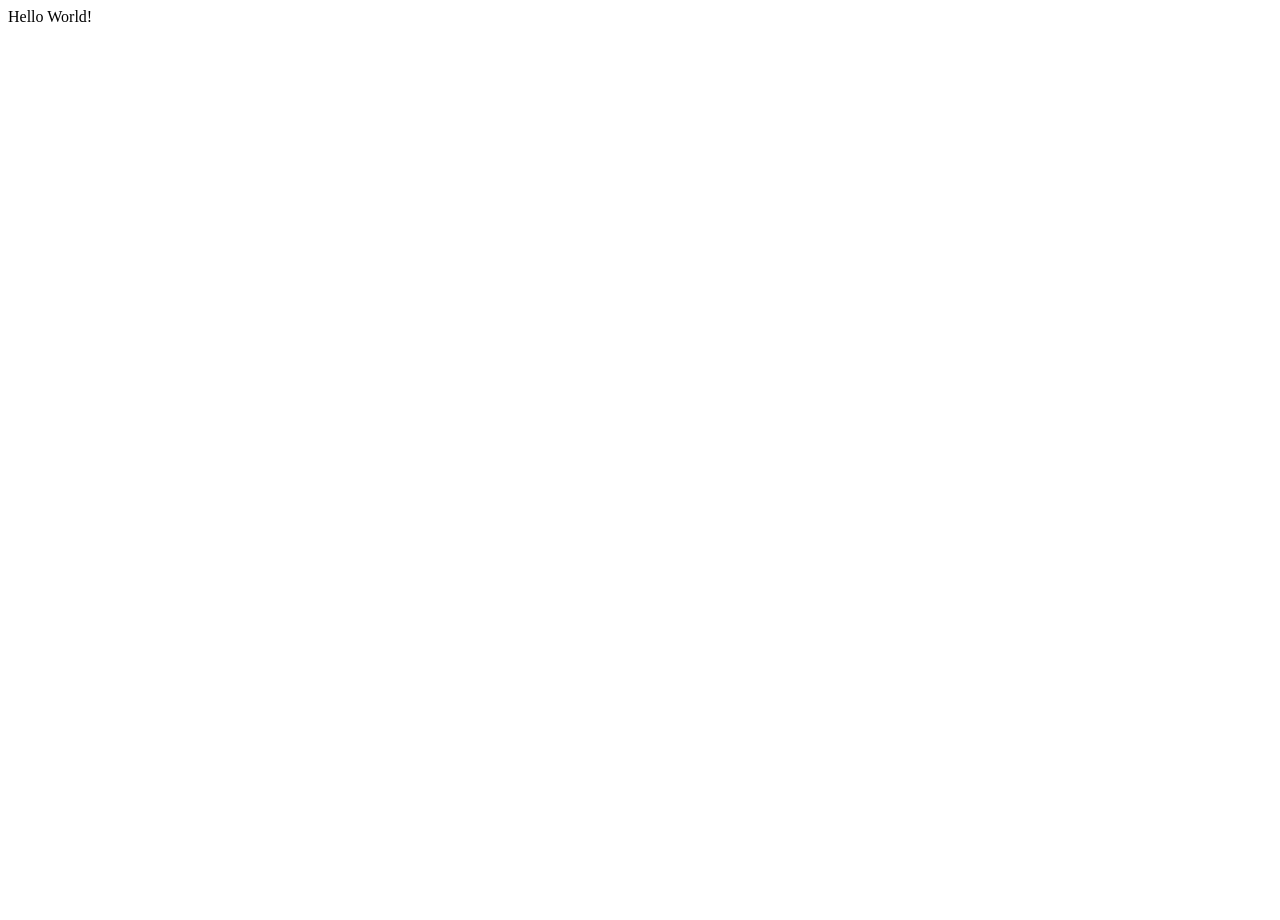
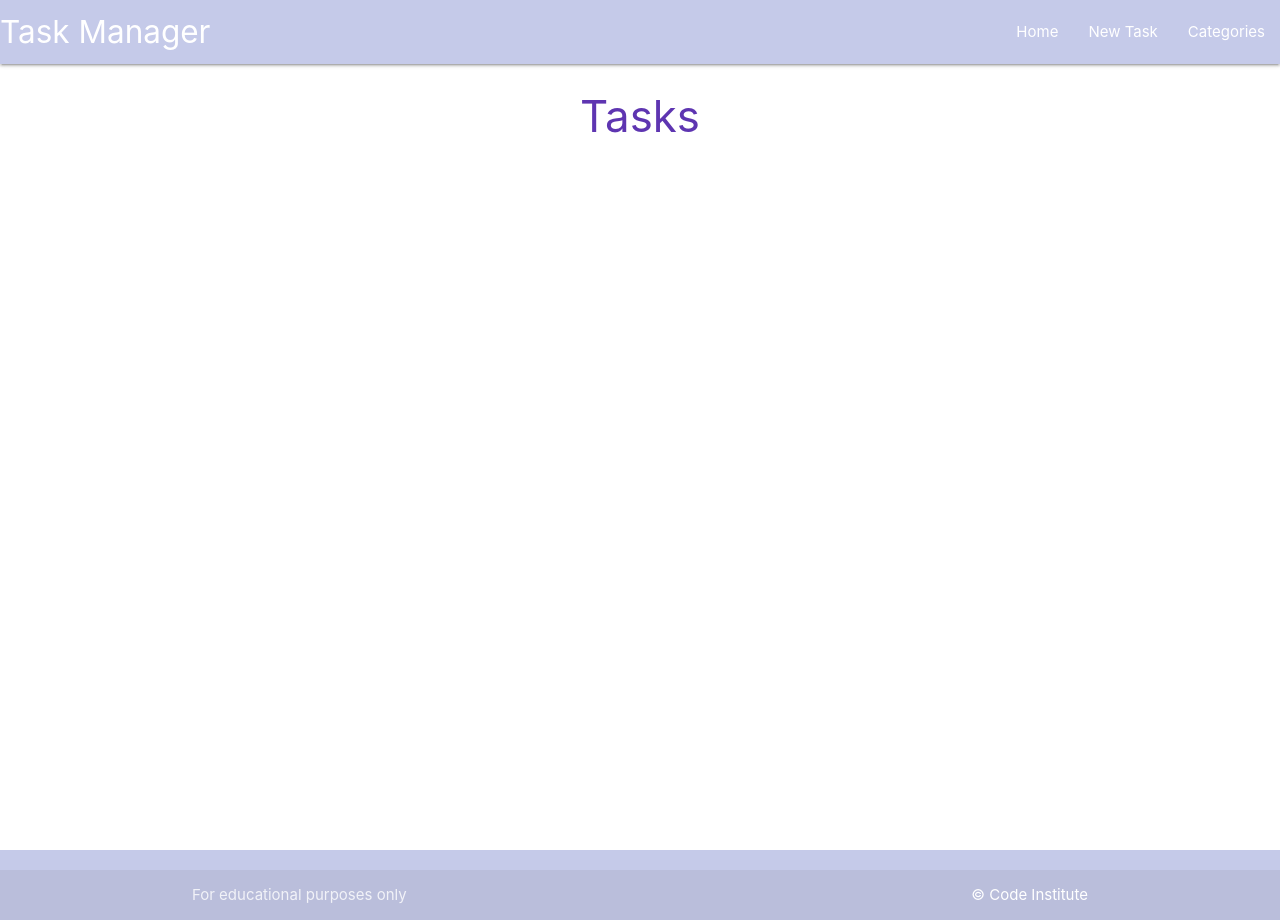
Before and after one commit to Dayana-N/task-manager, a Flask app: page / in a window 1280 px wide. Before the commit the page is almost empty. Run offline with Flask 3, Linux system fonts and the light colour scheme.

Commit message:
create base template and connect css, js, materialize and font awesome

```diff
--- a/taskmanager/routes.py
+++ b/taskmanager/routes.py
@@ -5,4 +5,4 @@ from taskmanager.models import Category, Task
 
 @app.route('/')
 def home():
-    return render_template('base.html')
+    return render_template('tasks.html')
--- /dev/null
+++ b/taskmanager/static/css/style.css
@@ -0,0 +1,9 @@
+body {
+    display: flex;
+    min-height: 100vh;
+    flex-direction: column;
+  }
+
+  main {
+    flex: 1 0 auto;
+  }
--- /dev/null
+++ b/taskmanager/static/js/script.js
@@ -0,0 +1,4 @@
+document.addEventListener('DOMContentLoaded', function() {
+    let sidenav = document.querySelectorAll('.sidenav');
+    M.Sidenav.init(sidenav);
+  });
--- a/taskmanager/templates/base.html
+++ b/taskmanager/templates/base.html
@@ -4,9 +4,49 @@
     <meta charset="UTF-8">
     <meta http-equiv="X-UA-Compatible" content="IE=edge">
     <meta name="viewport" content="width=device-width, initial-scale=1.0">
+    <link rel="stylesheet" href="https://cdnjs.cloudflare.com/ajax/libs/font-awesome/5.15.3/css/all.min.css"
+    integrity="sha512-iBBXm8fW90+nuLcSKlbmrPcLa0OT92xO1BIsZ+ywDWZCvqsWgccV3gFoRBv0z+8dLJgyAHIhR35VZc2oM/gI1w=="
+    crossorigin="anonymous" referrerpolicy="no-referrer">
+    <link rel="stylesheet" href="https://cdnjs.cloudflare.com/ajax/libs/materialize/1.0.0/css/materialize.min.css" type="text/css">
+    <link rel="stylesheet" href="{{ url_for('static', filename='css/style.css') }}" type="text/css">
     <title>Task Manager</title>
 </head>
 <body>
-    Hello World!
+    <header>
+        <nav class="indigo lighten-4">
+            <div class="nav-wrapper">
+              <a href="{{ url_for('home') }}" class="brand-logo">Task Manager</a>
+              <a href="#" data-target="mobile-demo" class="sidenav-trigger"><i class="fas fa-bars"></i></a>
+              <ul class="right hide-on-med-and-down">
+                <li><a href="{{ url_for('home') }}">Home</a></li>
+                <li><a href="#">New Task</a></li>
+                <li><a href="#">Categories</a></li>
+              </ul>
+            </div>
+          </nav>
+        <!-- Mobile sidenav -->
+          <ul class="sidenav" id="mobile-demo">
+            <li><a href="{{ url_for('home') }}">Home</a></li>
+            <li><a href="#">New Task</a></li>
+            <li><a href="#">Categories</a></li>
+          </ul>
+    </header>
+
+    <main class="container">
+        {% block content %}
+        {% endblock %}
+    </main>
+
+    <footer class="page-footer indigo lighten-4">
+        <div class="footer-copyright">
+            <div class="container">
+                For educational purposes only
+                <a class="white-text right" href="https://codeinstitute.net" target="_blank">&copy; Code Institute</a>
+            </div>
+        </div>
+      </footer>
+
+    <script src="https://cdnjs.cloudflare.com/ajax/libs/materialize/1.0.0/js/materialize.min.js"></script>
+    <script src="{{ url_for('static', filename='js/script.js') }}"></script>
 </body>
 </html>
--- /dev/null
+++ b/taskmanager/templates/tasks.html
@@ -0,0 +1,6 @@
+{% extends "base.html" %}
+{% block content %}
+
+<h3 class="deep-purple-text text-darken-1 center-align">Tasks</h3>
+
+{% endblock %}
```
